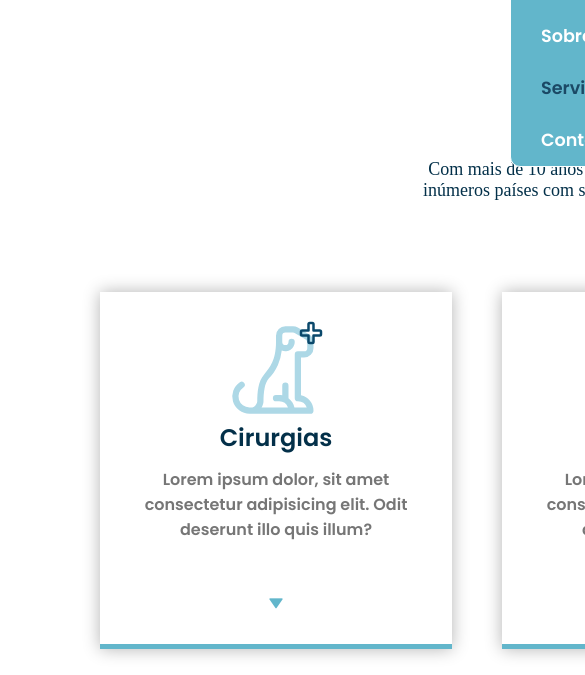
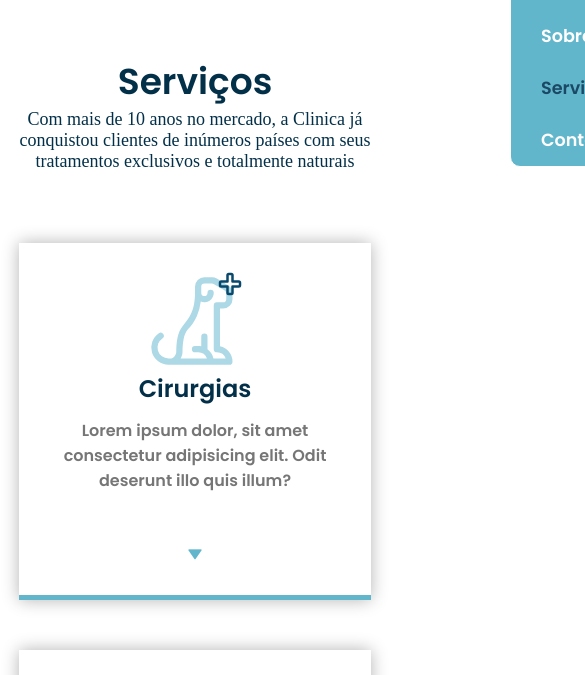
Before and after one commit to julianojnc/ProjClinicaTeste, a React app: page /servicos in a window 390 px wide. Shown: the part 115-790 px from the top of the page, 585 px wide, since content can reach past the window. Built offline with nearby package versions, Linux system fonts and the light colour scheme.

Commit message:
Responsividade Service

```diff
--- a/src/paginas/Servicos/Servicos.css
+++ b/src/paginas/Servicos/Servicos.css
@@ -27,7 +27,7 @@
   font-style: normal;
   font-weight: 400;
   line-height: normal;
-  width: 523px;
+
   height: 69px;
   padding-bottom: 64px;
 }
@@ -36,3 +36,26 @@
 .sevicescards {
   padding-bottom: 160px;
 }
+
+@media (max-width: 580px) {
+
+  .services {
+    display: grid;
+    place-items: center;
+    padding: 100px 0 20px 0 ;
+  }
+
+  .infoservices{
+    width: 100%;
+  }
+
+  .infoservices p {
+    text-align: center;
+    width: 90%;
+    padding-bottom: 70px;
+  }
+
+  .sevicescards {
+  display: grid;
+  }
+}
```
